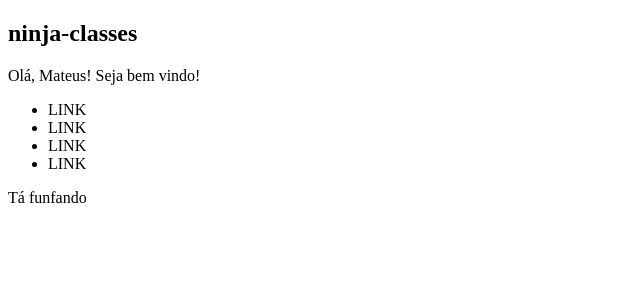
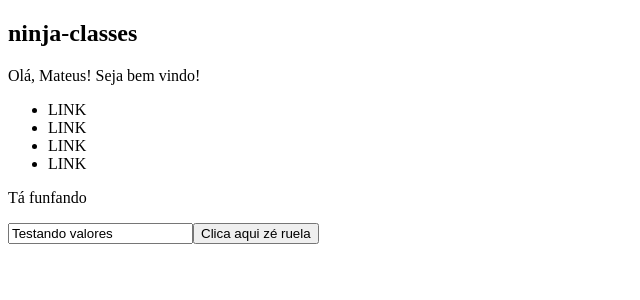
Before and after one commit to mhsrtindora/angularfirstproject, an Angular app: page / in a window 1280 px wide. Shown: the top 300 px of the page, without its empty margins (0-640 px from the left). Built offline with nearby package versions, Linux system fonts and the light colour scheme.

Commit message:
Fluxo de dados em aplicações Angular

```diff
--- a/src/app/app.component.ts
+++ b/src/app/app.component.ts
@@ -9,6 +9,5 @@ import { NavbarComponent } from './navbar/navbar.component';
   providers: [HomeComponent, NavbarComponent]
 })
 export class AppComponent {
-  //title = 'ninja-classes';
-  //frase = 'Olá, Mateus! Seja bem vindo!';
+
 }
--- a/src/app/home/home.component.html
+++ b/src/app/home/home.component.html
@@ -1 +1,7 @@
 <p>Tá funfando</p>
+
+<input value="{{teste}}">
+
+<button (click) = "alertMe('Aooooopa bão ou bão')">
+  Clica aqui zé ruela
+</button>
--- a/src/app/home/home.component.ts
+++ b/src/app/home/home.component.ts
@@ -7,6 +7,12 @@ import { Component, OnInit } from '@angular/core';
 })
 export class HomeComponent implements OnInit {
 
+  teste = "Testando valores";
+
+  alertMe(textoExibido: string) {
+    alert(textoExibido);
+  }
+
   constructor() { }
 
   ngOnInit(): void {
```
